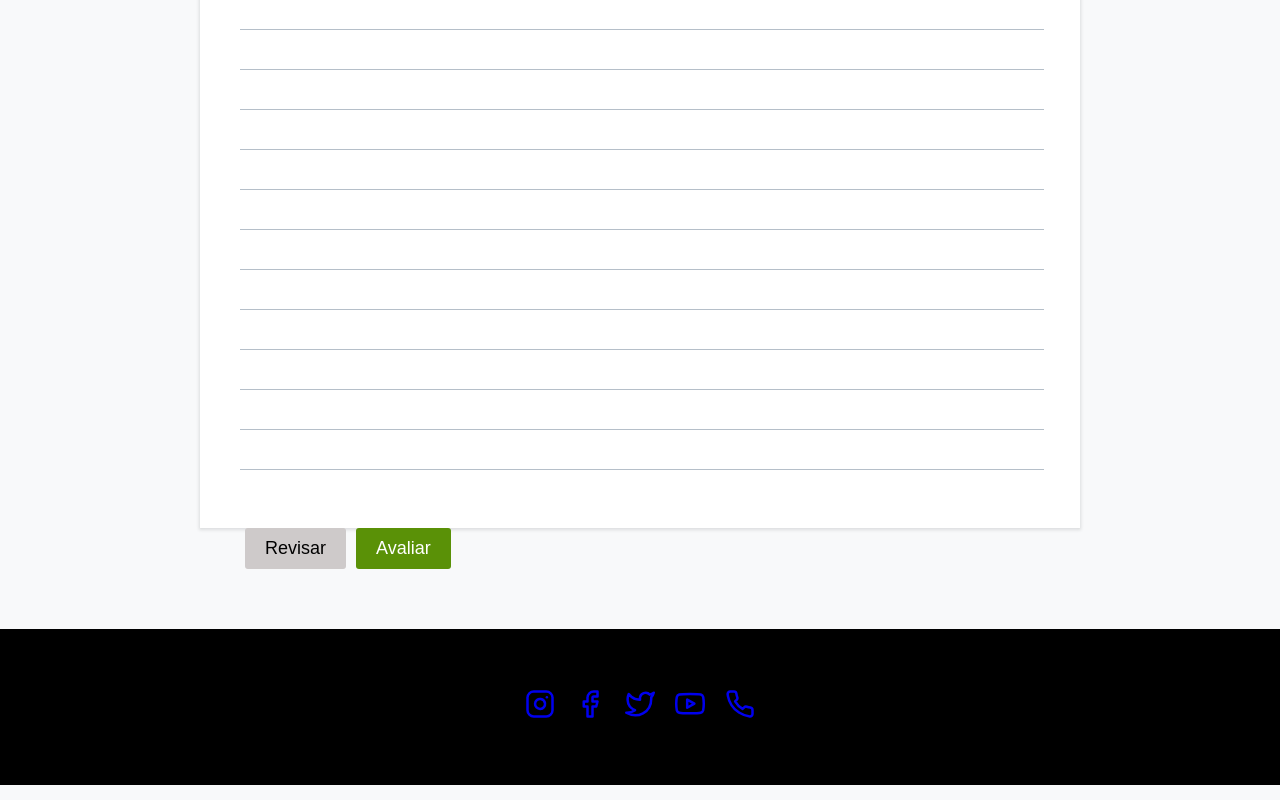
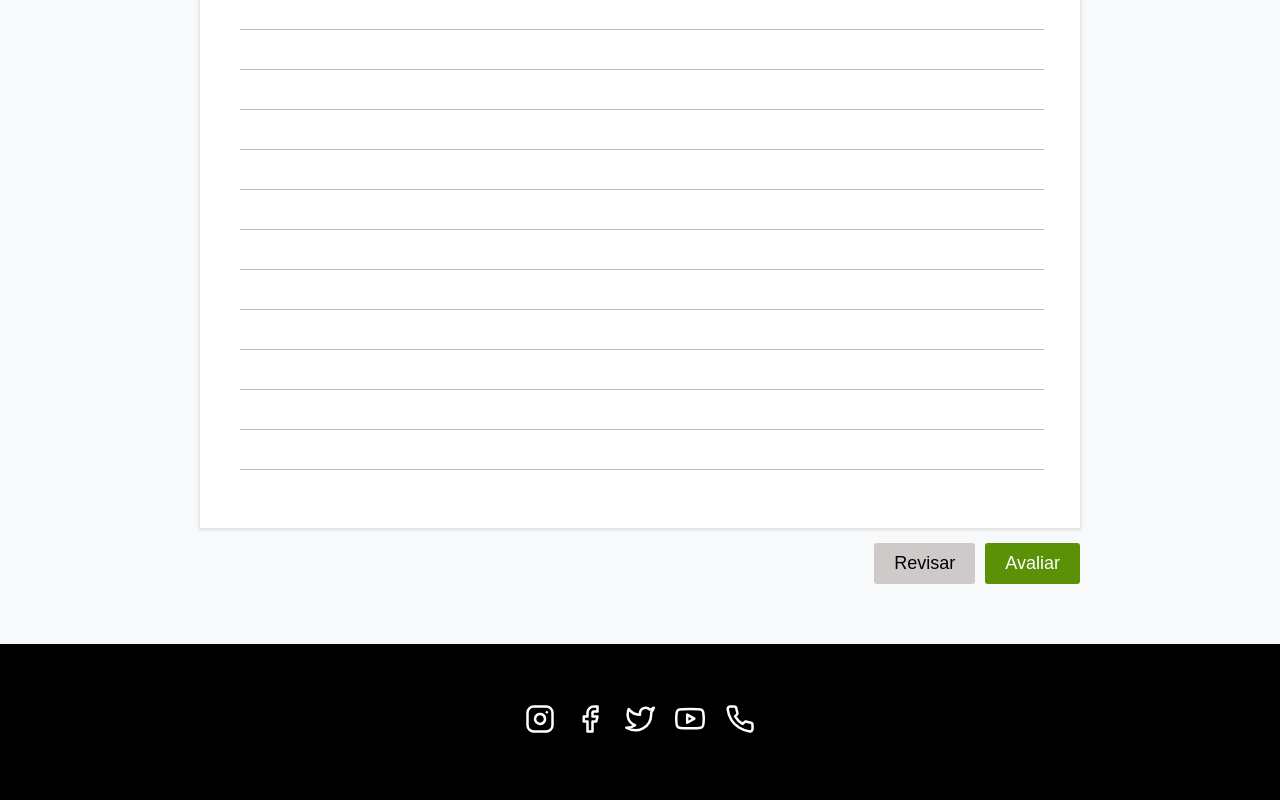
Before and after one commit to JampaUchoa/AutoEssay-frontend, a React (Create React App) app: page / in a window 1280 px wide. Shown: the part 828-1628 px from the top of the page. Built offline with nearby package versions, Linux system fonts and the light colour scheme.

Commit message:
improve buttons

```diff
--- a/src/components/common/Footer.js
+++ b/src/components/common/Footer.js
@@ -8,22 +8,22 @@ export default function Footer() {
         <footer>
             <div className="container">
                 <div className="social-icons">
-                    <a href="https://www.instagram.com/livoxapp/" aria-label="Instagram" target="_blank" rel="noopener noreferrer">
+                    <a href="#" aria-label="Instagram" target="_blank" rel="noopener noreferrer">
                         <FiInstagram/>
                     </a>
-                    <a href="https://www.facebook.com/livoxtablet/" aria-label="Facebook" target="_blank" rel="noopener noreferrer">
+                    <a href="#" aria-label="Facebook" target="_blank" rel="noopener noreferrer">
                         <FiFacebook/>
                     </a>
 
-                    <a href="https://twitter.com/livoxtablet/" aria-label="Twitter" target="_blank" rel="noopener noreferrer">
+                    <a href="#" aria-label="Twitter" target="_blank" rel="noopener noreferrer">
                         <FiTwitter/>
                     </a>
 
-                    <a href="https://www.youtube.com/channel/UCLjj9TZsQ-RVA3xe3_Moi9A/" aria-label="Youtube" target="_blank" rel="noopener noreferrer">
+                    <a href="#" aria-label="Youtube" target="_blank" rel="noopener noreferrer">
                         <FiYoutube/>
                     </a>
 
-                    <a href="https://api.whatsapp.com/send?phone=5531984596650&text=Ola!%20gostaria%20de%20tirar%20uma%20duvida" aria-label="Whatsapp" target="_blank" rel="noopener noreferrer">
+                    <a href="#" aria-label="Whatsapp" target="_blank" rel="noopener noreferrer">
                         <FiPhone/>
                     </a>
                 </div>
--- a/src/components/common/footer.scss
+++ b/src/components/common/footer.scss
@@ -2,6 +2,9 @@ footer{
     background-color: #000;
     color: #fff;
     padding: 50px 0;
+    a{
+        color: white;
+    }
     .social-icons{
         text-align: center;
         font-size: 24px;
--- a/src/components/home/landing.scss
+++ b/src/components/home/landing.scss
@@ -38,8 +38,9 @@
         }
     }
     .actions{
-        width: 800px;
-        margin: 0px auto;
+        width: 890px;
+        margin: 15px auto 0;
+        text-align: right;
     }
     .title{
         input{
```
